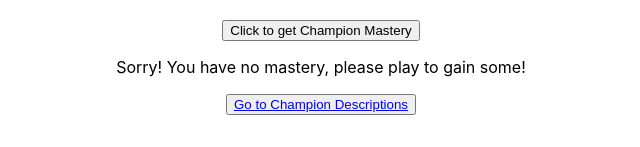
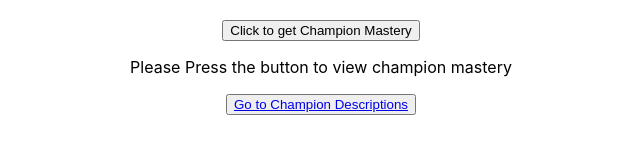
Before and after one commit to ConnorEndsley/ProjectEvolution, a React (Create React App) app: page / in a window 1280 px wide. Shown: the part 190-337 px from the top of the page, without its empty margins (319-959 px from the left). Built offline with nearby package versions, Linux system fonts and the light colour scheme.

Commit message:
display champion data mapped

```diff
--- a/src/Components/Summoner.js
+++ b/src/Components/Summoner.js
@@ -77,11 +77,14 @@ const Summoner = (props) => {
         {JSON.stringify(champData) !== '{}'?
         <>
         {
-
+          champData.map(champData =>
+            <div >
+             <p>ChampionData {champData.championId}</p>
+            </div>)
         }
         </>
         :
-        <p>Sorry! You have no mastery, please play to gain some!</p>}
+        <p>Please Press the button to view champion mastery</p>}
       </div>
         </div>
     )
```
